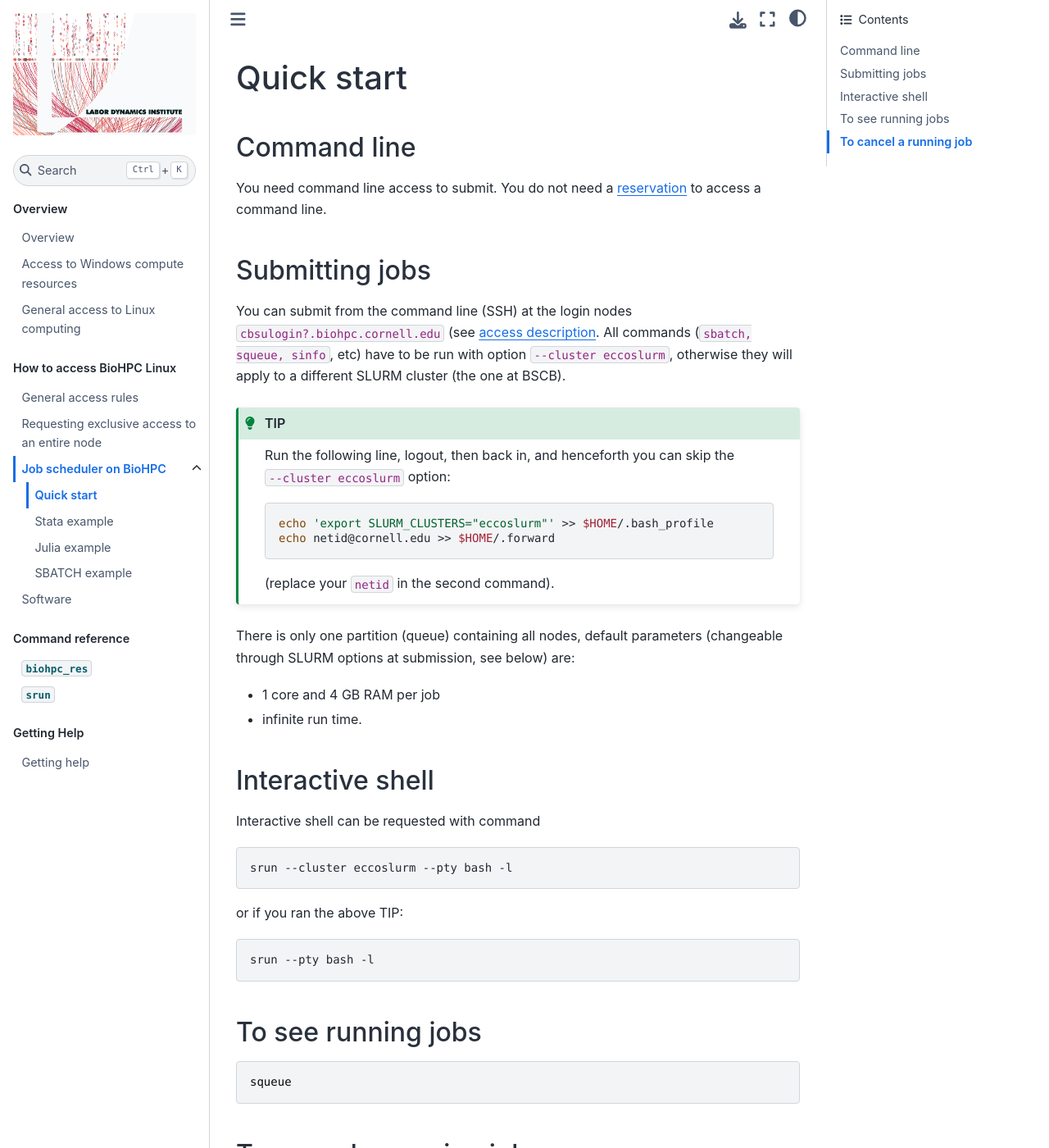
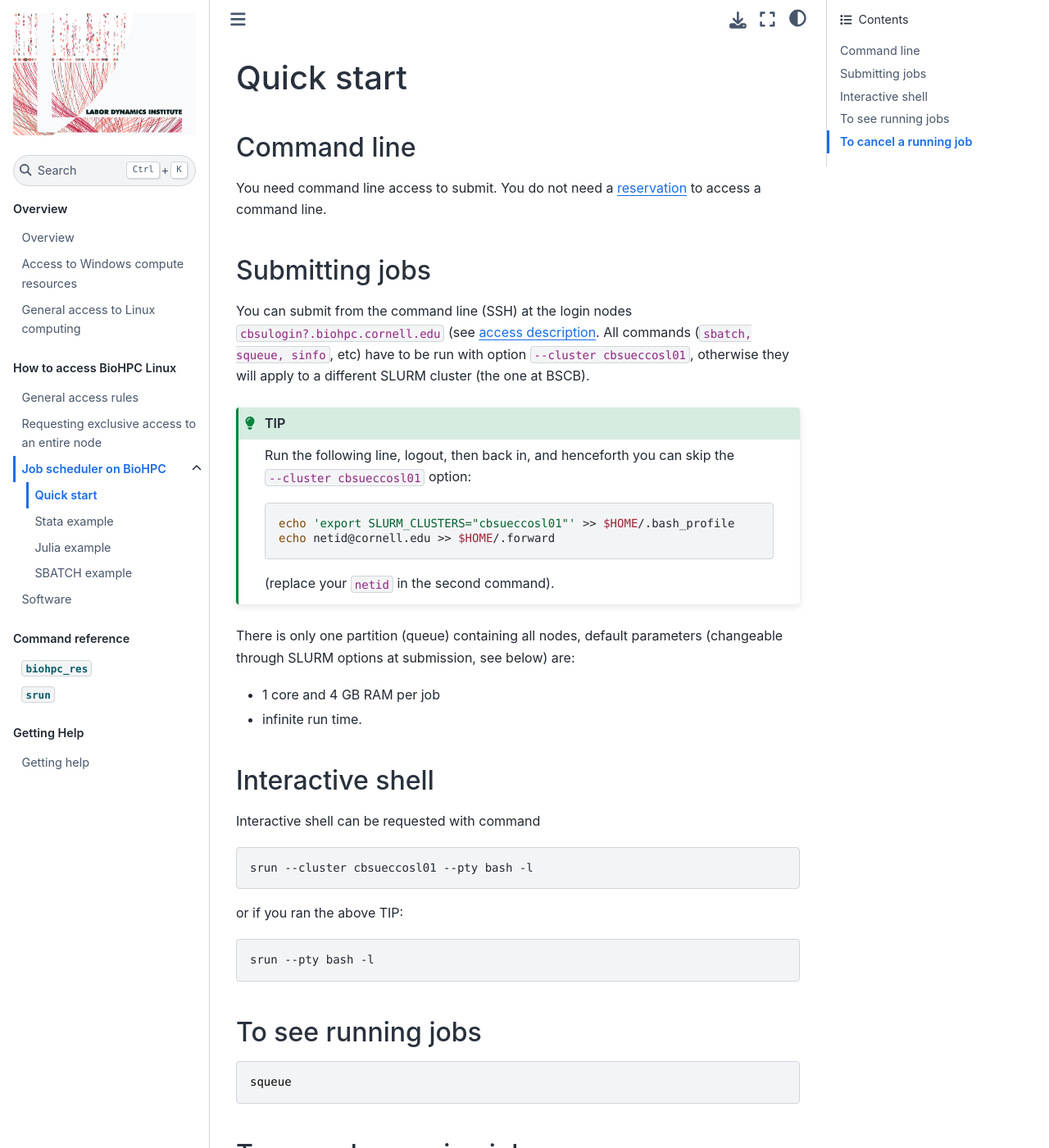
Before and after one commit to labordynamicsinstitute/ecco-notes, a Jupyter Book: the page built from docs/biohpc/slurm-quick-start.md, in a window 1280 px wide and 1400 px high. Shown: the whole window at 82% size. Built offline with Jupyter Book 1.0.4 settings and Sphinx 7.4.7 and the Sphinx Book theme 1.1.4, drawn with Linux system fonts in a browser that asks for light colours.

Commit message:
Changed name of cluster

````diff
--- a/_config.yml
+++ b/_config.yml
@@ -21,15 +21,22 @@ bibtex_bibfiles:
 
 # Information about where the book exists on the web
 repository:
-  url: rm   # Online location of your book
+  url: https://github.com/labordynamicsinstitute/ecco-notes   # Online location of your book
   path_to_book: docs  # Optional path to your book, relative to the repository root
   branch: main  # Which branch of the repository should be used when creating links (optional)
 
 # Add GitHub buttons to your book
 html:
   favicon: favicon.ico
-  use_issues_button: true
-  use_repository_button: true
+  use_edit_page_button      : true  # Whether to add an "edit this page" button to pages. If `true`, repository information in repository: must be filled in
+  use_repository_button     : true  # Whether to add a link to your repository button
+  use_issues_button         : true  # Whether to add an "open an issue" button
+  use_multitoc_numbering    : true   # Continuous numbering across parts/chapters
+  extra_navbar              : <a href="https://labordynamicsinstitute.github.io/">Back to main LDI page</a>  # Will be displayed underneath the left navbar.
+  extra_footer              : ""  # Will be displayed underneath the footer.
+  google_analytics_id       : ""  # A GA id that can be used to track book views.
+  home_page_in_navbar       : true  # Whether to include your home page in the left Navigation Bar
+
 
 sphinx:
   config:
--- a/docs/biohpc/slurm-quick-start.md
+++ b/docs/biohpc/slurm-quick-start.md
@@ -8,15 +8,15 @@ You need command line access to submit. You do not need a [reservation](reservin
 
 ## Submitting jobs
 
-You can submit from the command line (SSH) at the login nodes `cbsulogin?.biohpc.cornell.edu` (see [access description](https://biohpc.cornell.edu/lab/userguide.aspx?a=access#A3). All commands (`sbatch, squeue, sinfo`, etc) have to be run with option `--cluster eccoslurm`, otherwise they will apply to a different SLURM cluster (the one at BSCB).
+You can submit from the command line (SSH) at the login nodes `cbsulogin?.biohpc.cornell.edu` (see [access description](https://biohpc.cornell.edu/lab/userguide.aspx?a=access#A3). All commands (`sbatch, squeue, sinfo`, etc) have to be run with option `--cluster cbsueccosl01`, otherwise they will apply to a different SLURM cluster (the one at BSCB).
 
 :::{admonition} TIP
 :class: tip
 
-Run the following line, logout, then back in, and henceforth you can skip the `--cluster eccoslurm` option:
+Run the following line, logout, then back in, and henceforth you can skip the `--cluster cbsueccosl01` option:
 
 ```bash
-echo 'export SLURM_CLUSTERS="eccoslurm"' >> $HOME/.bash_profile
+echo 'export SLURM_CLUSTERS="cbsueccosl01"' >> $HOME/.bash_profile
 echo netid@cornell.edu >> $HOME/.forward
 ```
 
@@ -34,7 +34,7 @@ There is only one partition (queue) containing all nodes, default parameters (ch
 Interactive shell can be requested  with command
 
 ```bash
-srun --cluster eccoslurm --pty bash -l
+srun --cluster cbsueccosl01 --pty bash -l
 ```
 
 or if you ran the above TIP:
````
Also changed, not shown: docs/biohpc/slurm.md (+1 -1 lines), docs/commands/srun.md (+1 -1 lines).
